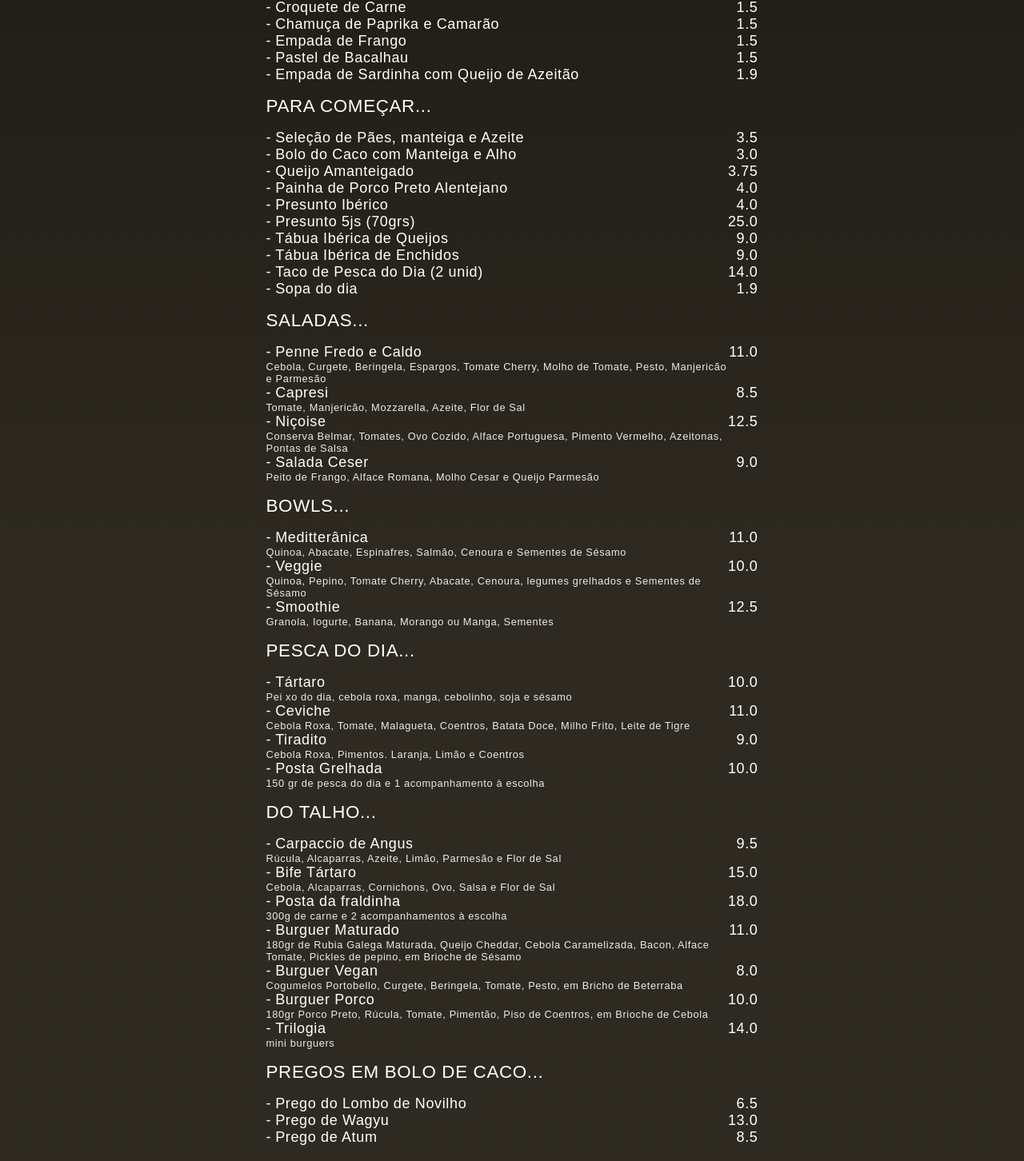
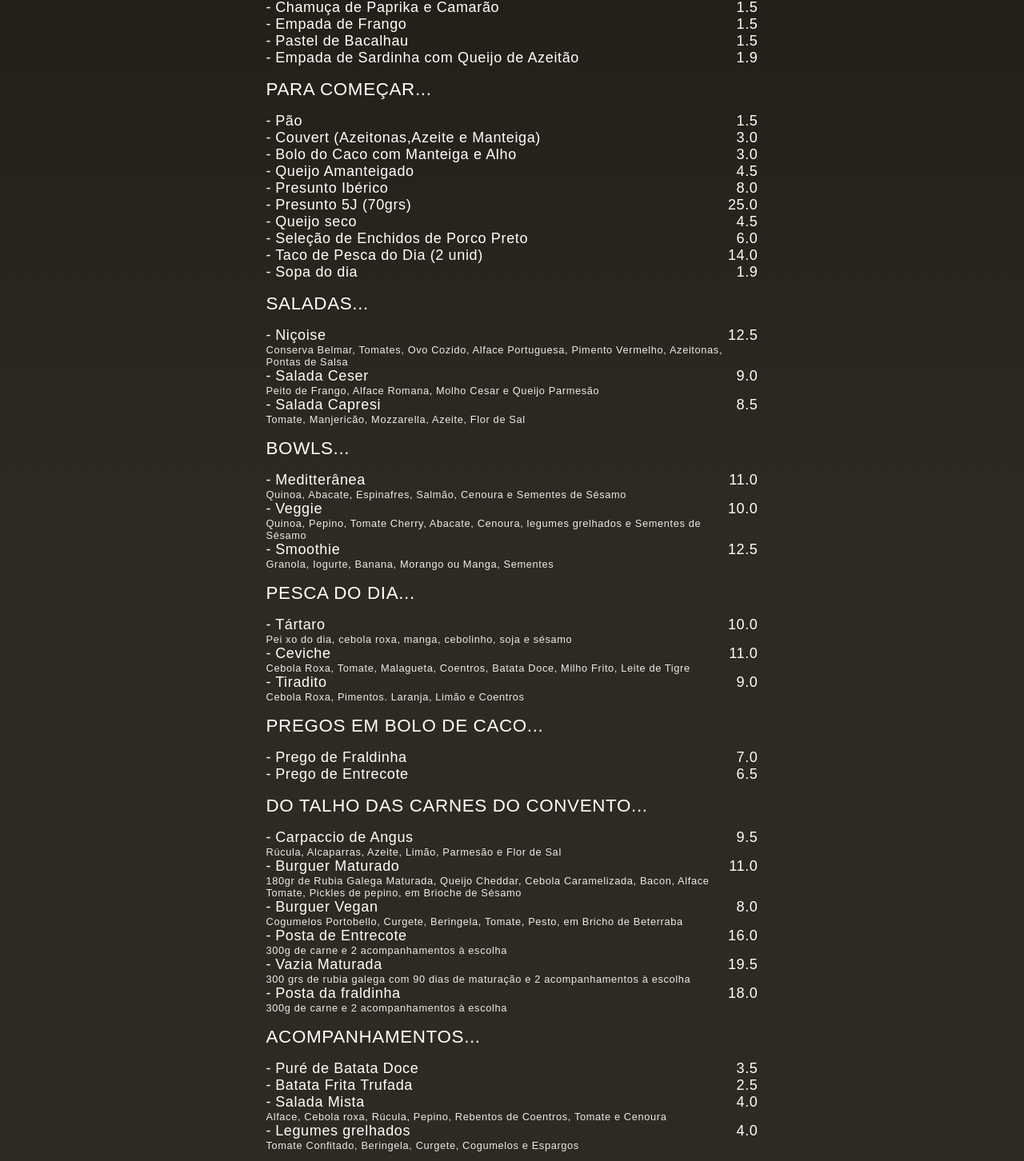
Before and after one commit to wanderson1873/barriga-de-freira, a React (Create React App) app in the folder web/: page / in a window 1280 px wide. Shown: the part 858-2310 px from the top of the page at 80% size. Built offline with nearby package versions, Linux system fonts and the light colour scheme; a web font is replaced by a local one.

Commit message:
editando Ementa

```diff
--- a/web/src/components/Ementa.js
+++ b/web/src/components/Ementa.js
@@ -83,14 +83,14 @@ const Ementa = () => {
                <li className="name">
                   Queijo fresco, alface, tomate e manjericão
                </li>
-               <li className="price">2.9</li>
+               <li className="price">3.5</li>
             </ul>
 
             <ul>
                <li className="name">
                   Salmão fumado, queijo creme e rúcula
                </li>
-               <li className="price">3.5</li>
+               <li className="price">4.5</li>
             </ul>
          </div>
 
@@ -137,13 +137,6 @@ const Ementa = () => {
             <ul>
                <li className="name">
                   Rissol de Carne
-               </li>
-               <li className="price">1.5</li>
-            </ul>
-
-            <ul>
-               <li className="name">
-                  Rissol de Berbigão
                </li>
                <li className="price">1.5</li>
             </ul>
@@ -203,9 +196,16 @@ const Ementa = () => {
             <h2 className="title">Para Começar...</h2>
             <ul>
                <li className="name">
-                  Seleção de Pães, manteiga e Azeite
+                  Pão
                </li>
-               <li className="price">3.5</li>
+               <li className="price">1.5</li>
+            </ul>
+
+            <ul>
+               <li className="name">
+               Couvert (Azeitonas,Azeite e Manteiga)
+               </li>
+               <li className="price">3.0</li>
             </ul>
 
             <ul>
@@ -219,42 +219,35 @@ const Ementa = () => {
                <li className="name">
                   Queijo Amanteigado
                </li>
-               <li className="price">3.75</li>
-            </ul>
-
-            <ul>
-               <li className="name">
-                  Painha de Porco Preto Alentejano
-               </li>
-               <li className="price">4.0</li>
+               <li className="price">4.5</li>
             </ul>
 
             <ul>
                <li className="name">
                   Presunto Ibérico
                </li>
-               <li className="price">4.0</li>
+               <li className="price">8.0</li>
             </ul>
 
             <ul>
                <li className="name">
-                  Presunto 5js (70grs)
+                  Presunto 5J (70grs)
                </li>
                <li className="price">25.0</li>
             </ul>
 
             <ul>
                <li className="name">
-                  Tábua Ibérica de Queijos
+                  Queijo seco
                </li>
-               <li className="price">9.0</li>
+               <li className="price">4.5</li>
             </ul>
 
             <ul>
                <li className="name">
-                  Tábua Ibérica de Enchidos
+                  Seleção de Enchidos de Porco Preto
                </li>
-               <li className="price">9.0</li>
+               <li className="price">6.0</li>
             </ul>
 
             <ul>
@@ -275,21 +268,6 @@ const Ementa = () => {
 
          <div>
             <h2 className="title">Saladas...</h2>
-            <ul>
-               <li className="name">
-                  Penne Fredo e Caldo
-                  <span>Cebola, Curgete, Beringela, Espargos, Tomate Cherry, Molho de Tomate, Pesto, Manjericão e Parmesão</span>
-               </li>
-               <li className="price">11.0</li>
-            </ul>
-
-            <ul>
-               <li className="name">
-                  Capresi
-                  <span>Tomate, Manjericão, Mozzarella, Azeite, Flor de Sal</span>
-               </li>
-               <li className="price">8.5</li>
-            </ul>
 
             <ul>
                <li className="name">
@@ -306,13 +284,21 @@ const Ementa = () => {
                </li>
                <li className="price">9.0</li>
             </ul>
+
+            <ul>
+               <li className="name">
+                  Salada Capresi
+                  <span>Tomate, Manjericão, Mozzarella, Azeite, Flor de Sal</span>
+               </li>
+               <li className="price">8.5</li>
+            </ul>
          </div>
 
          <div>
             <h2 className="title">Bowls...</h2>
             <ul>
                <li className="name">
-                  Meditterânica
+                  Meditterânea
                   <span>Quinoa, Abacate, Espinafres, Salmão, Cenoura e Sementes de Sésamo</span>
                </li>
                <li className="price">11.0</li>
@@ -362,40 +348,34 @@ const Ementa = () => {
                <li className="price">9.0</li>
             </ul>
 
+         </div>
+
+         <div>
+            <h2 className="title">Pregos em Bolo de Caco...</h2>
             <ul>
                <li className="name">
-                  Posta Grelhada
-                  <span>150 gr de pesca do dia e 1 acompanhamento à escolha</span>
+                  Prego de Fraldinha
                </li>
-               <li className="price">10.0</li>
+               <li className="price">7.0</li>
+            </ul>
+
+            <ul>
+               <li className="name">
+                  Prego de Entrecote
+               </li>
+               <li className="price">6.5</li>
             </ul>
 
          </div>
 
          <div>
-            <h2 className="title">Do Talho...</h2>
+            <h2 className="title">Do Talho Das Carnes do Convento...</h2>
             <ul>
                <li className="name">
                   Carpaccio de Angus
                   <span>Rúcula, Alcaparras, Azeite, Limão, Parmesão e Flor de Sal</span>
                </li>
                <li className="price">9.5</li>
-            </ul>
-
-            <ul>
-               <li className="name">
-                  Bife Tártaro
-                  <span>Cebola, Alcaparras, Cornichons, Ovo, Salsa e Flor de Sal</span>
-               </li>
-               <li className="price">15.0</li>
-            </ul>
-
-            <ul>
-               <li className="name">
-                  Posta da fraldinha
-                  <span>300g de carne e 2 acompanhamentos à escolha</span>
-               </li>
-               <li className="price">18.0</li>
             </ul>
 
             <ul>
@@ -416,43 +396,26 @@ const Ementa = () => {
 
             <ul>
                <li className="name">
-                  Burguer Porco
-                  <span>180gr Porco Preto, Rúcula, Tomate, Pimentão, Piso de Coentros, em Brioche de Cebola</span>
+                  Posta de Entrecote
+                  <span>300g de carne e 2 acompanhamentos à escolha</span>
                </li>
-               <li className="price">10.0</li>
+               <li className="price">16.0</li>
             </ul>
 
             <ul>
                <li className="name">
-                  Trilogia
-                  <span>mini burguers</span>
+                  Vazia Maturada
+                  <span>300 grs de rubia galega com 90 dias de maturação e 2 acompanhamentos à escolha</span>
                </li>
-               <li className="price">14.0</li>
-            </ul>
-
-         </div>
-
-         <div>
-            <h2 className="title">Pregos em Bolo de Caco...</h2>
-            <ul>
-               <li className="name">
-                  Prego do Lombo de Novilho
-               </li>
-               <li className="price">6.5</li>
+               <li className="price">19.5</li>
             </ul>
 
             <ul>
                <li className="name">
-                Prego de Wagyu
+                  Posta da fraldinha
+                  <span>300g de carne e 2 acompanhamentos à escolha</span>
                </li>
-               <li className="price">13.0</li>
-            </ul>
-
-            <ul>
-               <li className="name">
-                  Prego de Atum
-               </li>
-               <li className="price">8.5</li>
+               <li className="price">18.0</li>
             </ul>
 
          </div>
@@ -461,14 +424,21 @@ const Ementa = () => {
             <h2 className="title">Acompanhamentos...</h2>
             <ul>
                <li className="name">
-                  Batata frita trufada
+                  Puré de Batata Doce
+               </li>
+               <li className="price">3.5</li>
+            </ul>
+
+            <ul>
+               <li className="name">
+                  Batata Frita Trufada
                </li>
                <li className="price">2.5</li>
             </ul>
 
             <ul>
                <li className="name">
-                  Salada mista
+                  Salada Mista
                   <span>Alface, Cebola roxa, Rúcula, Pepino, Rebentos de Coentros, Tomate e Cenoura</span>
                </li>
                <li className="price">4.0</li>
@@ -484,7 +454,6 @@ const Ementa = () => {
 
          </div>
 
-
       </div>
    )
 }
```
